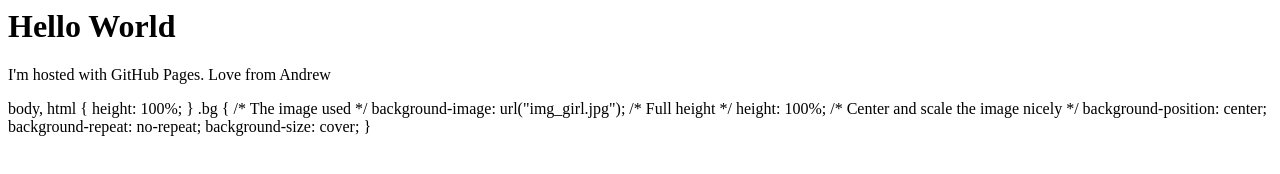
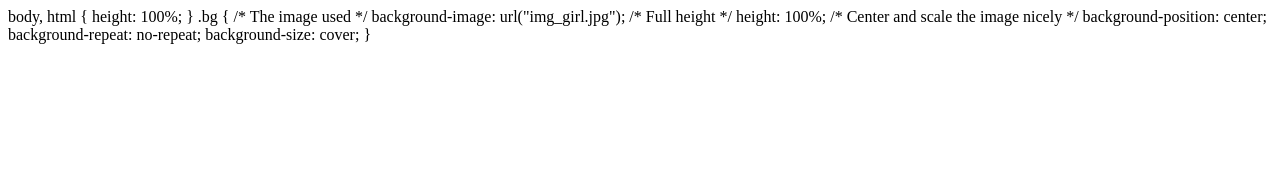
Before and after one commit to AndrewSmithCode/AndrewSmithCode.github.io, a plain HTML site: page index.html in a window 1280 px wide. Drawn offline with Linux system fonts and the light colour scheme.

Commit message:
Update index.html

```diff
--- a/index.html
+++ b/index.html
@@ -1,10 +1,5 @@
 
 <html>
-<body>
-<h1>Hello World</h1>
-<p>I'm hosted with GitHub Pages. Love from Andrew</p>
-</body>
-
     body, html {
         height: 100%;
       }
@@ -21,5 +16,4 @@ body, html {
         background-repeat: no-repeat;
         background-size: cover;
       }
-
 </html>
```
Lines whose indentation alone changed are shown as unchanged.
